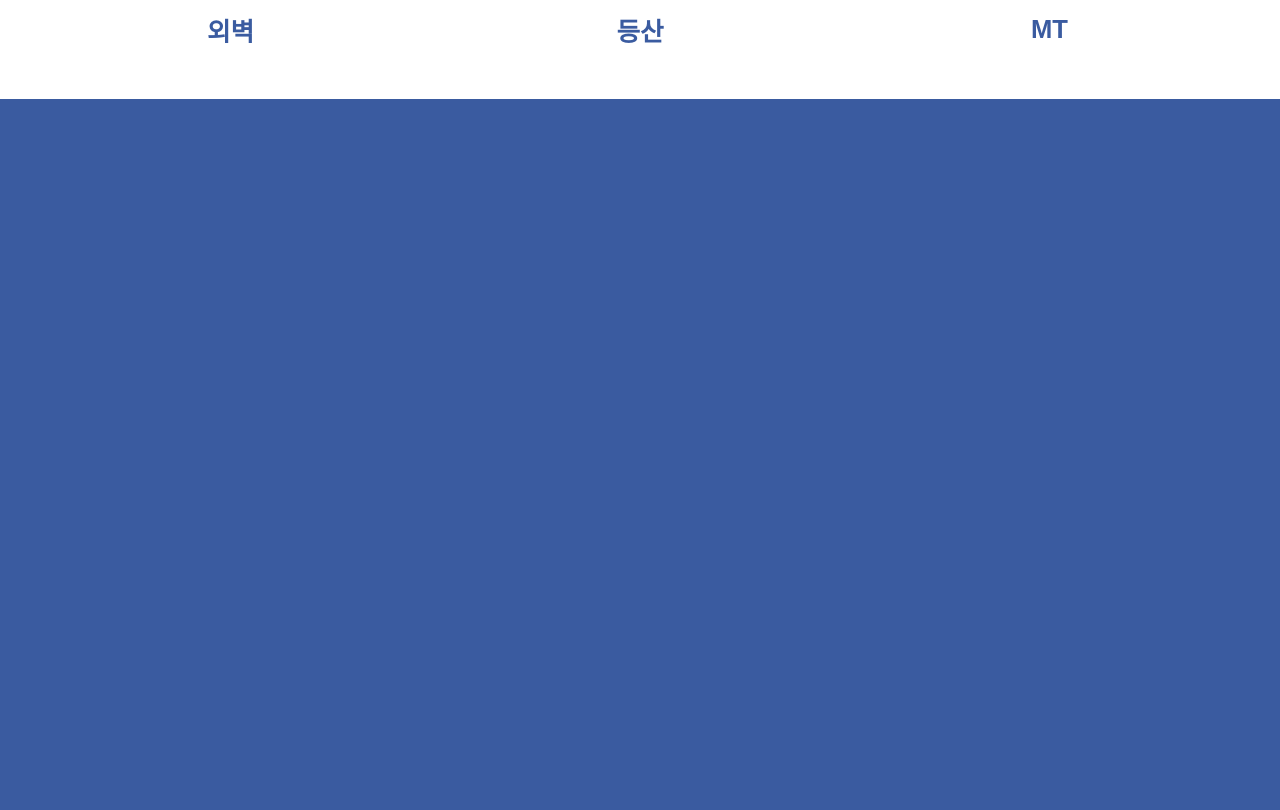
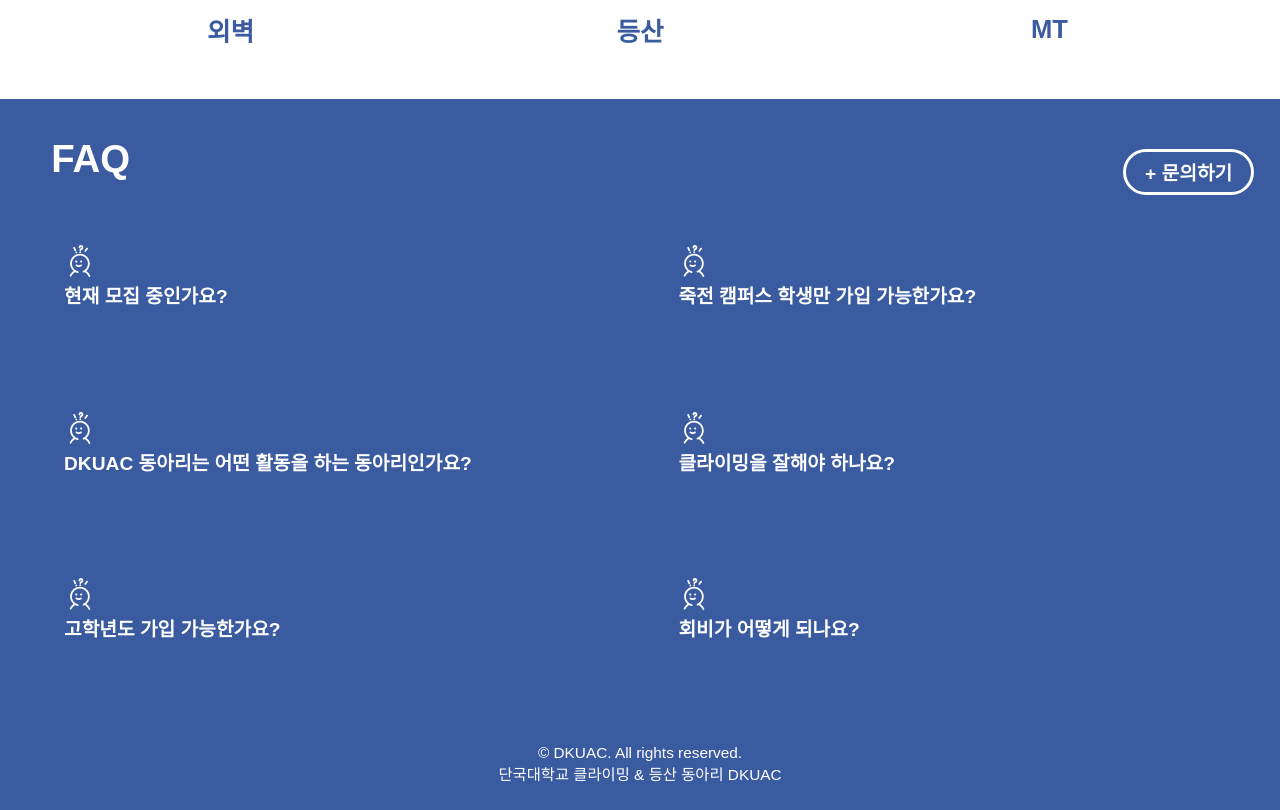
Before and after one commit to seonghoon1201/dkuac_fe, a React (Create React App) app: page / in a window 1280 px wide. Shown: the part 2704-3514 px from the top of the page. Before the commit the page ends 2803 px from the top, so only its background shows below. Built offline with nearby package versions, Linux system fonts and the light colour scheme; no server answers; the HTML template or start-up script is replaced by a standard one.

Commit message:
add_faq_and_footer

```diff
--- a/src/App.js
+++ b/src/App.js
@@ -8,6 +8,7 @@ import Equipment from "./pages/Equipment";
 import People from "./pages/People";
 import Contact from "./pages/Contact";
 import Header from "./components/Header";
+import Footer from "./components/Footer";
 import userInfoStore from "./stores/userInfoStore";
 import { authAxios, basicAxios } from "./api/axios";
 import "./App.css";
@@ -51,6 +52,7 @@ function App() {
           <Route path="/login" element={isLoggedIn ? <Home /> : <Login />} />
           <Route path="/signup" element={isLoggedIn ? <Home /> : <SignUp />} />
         </Routes>
+        <Footer/>
       </div>
     </Router>
   );
--- /dev/null
+++ b/src/components/Footer/index.js
@@ -0,0 +1,15 @@
+import React from "react";
+import styles from "./styles";
+
+function Footer() {
+  return (
+    <footer style={styles.footer}>
+      <div style={styles.footerContent}>
+        <p style={styles.footerText}>© DKUAC. All rights reserved.</p>
+        <p style={styles.footerText}>단국대학교 클라이밍 & 등산 동아리 DKUAC</p>
+      </div>
+    </footer>
+  );
+}
+
+export default Footer;
--- /dev/null
+++ b/src/components/Footer/styles.js
@@ -0,0 +1,23 @@
+const styles = {
+    footer: {
+      backgroundColor: "#3a5ba0",
+      color: "white",
+      padding: "2vw",
+      textAlign: "center",
+      position: "relative",
+      bottom: 0,
+      width: "100%",
+      boxSizing: "border-box",
+    },
+    footerContent: {
+      maxWidth: "1200px",
+      margin: "0 auto",
+    },
+    footerText: {
+      margin: "0",
+      fontSize: "1.2vw",
+      fontWeight: "400",
+    },
+  };
+
+  export default styles;
--- a/src/pages/Home/index.js
+++ b/src/pages/Home/index.js
@@ -1,11 +1,11 @@
-import React from "react";
+import React, { useState } from "react";
 import teddyBear from "../../images/teddy_bear.png";
 import explain1 from "../../images/explain_1.png";
 import explain2 from "../../images/explain_2.png";
-import quotation from "../../images/quotation.png"; // 큰따옴표 이미지 추가
 import activity1 from "../../images/activity1.png";
 import activity2 from "../../images/activity2.png";
 import activity3 from "../../images/activity3.png";
+import faqImage from "../../images/faq.png";
 import styles from "./styles";
 import { Link } from "react-router-dom";
 import ReviewBox from "../../components/ReviewBox";
@@ -47,6 +47,33 @@ const activities = [
     name: "MT",
   },
 ];
+
+const faqs = [
+  { question: "현재 모집 중인가요?", answer: "네 2학기 부원은 9월 30일까지 모집 예정입니다!" },
+  { question: "죽전 캠퍼스 학생만 가입 가능한가요?", answer: "천안 캠퍼스 학생도 가입 가능합니다!" },
+  { question: "DKUAC 동아리는 어떤 활동을 하는 동아리인가요?", answer: "저희 DKUAC는 클라이밍과 등산 활동을 하는 운동 동아리입니다. 클라이밍은 외벽과 볼더링 활동을 진행하며 등산 활동은 학교를 기준으로 멀지 않은 산들을 골라 활동을 진행합니다. 활동은 클라이밍과 등산 활동을 매주 번갈아가며 진행하고 있으며, 볼더링 활동은 클라이밍 활동 주간 중 평일에 최대 2번 진행하고, 외벽 활동은 클라이밍 활동 주간 중 주말 중에 하루 진행합니다. 또한 등산 활동은 등산 활동 주간 중 주말에 하루 진행하고 있습니다:)" },
+  { question: "클라이밍을 잘해야 하나요?", answer: "클라이밍을 한 번도 해보지 않으셨어도 들어오셔도 됩니다! 실제로 클라이밍 경험이 없으신 분들이 대부분이니 부담갖지 마시고 지원해 주세요! 오시면 잘 알려드립니다:)" },
+  { question: "고학년도 가입 가능한가요?", answer: "고학년 분들도 가입 가능합니다!" },
+  { question: "회비가 어떻게 되나요?", answer: "회비는 학기 당 10,000원입니다!" }
+];
+
+function FAQItem({ faq }) {
+  const [isOpen, setIsOpen] = useState(false);
+
+  const toggleFAQ = () => {
+    setIsOpen(!isOpen);
+  };
+
+  return (
+    <div style={styles.faqItem} onClick={toggleFAQ}>
+      <img src={faqImage} alt="FAQ" style={styles.faqImage} />
+      <div style={styles.faqQuestion}>
+        {faq.question}
+      </div>
+      {isOpen && <div style={styles.faqAnswer}>{faq.answer}</div>}
+    </div>
+  );
+}
 
 function Home() {
   const handleButtonClick = () => {
@@ -107,6 +134,19 @@ function Home() {
           ))}
         </div>
       </div>
+      <div style={styles.faqSection}>
+        <div style={styles.faqHeader}>
+          <div style={styles.faqTitle}>FAQ</div>
+          <Link to="/contact" style={styles.faq_moreButton}>
+            + 문의하기
+          </Link>
+        </div>
+        <div style={styles.faqContainer}>
+          {faqs.map((faq, index) => (
+            <FAQItem key={index} faq={faq} />
+          ))}
+        </div>
+      </div>
     </div>
   );
 }
--- a/src/pages/Home/styles.js
+++ b/src/pages/Home/styles.js
@@ -197,6 +197,75 @@ const styles = {
     fontWeight: "800",
     marginTop: "1vw",
   },
+  faqSection: {
+    backgroundColor: "#3a5ba0",
+    color: "white",
+    padding: "2vw",
+    textAlign: "left",
+    minHeight: "50vh",
+    display: "flex",
+    flexDirection: "column",
+    justifyContent: "center",
+  },
+  faqTitle: {
+    fontSize: "3vw",
+    color: "white",
+    marginBottom: "2vw",
+    marginLeft: "2vw",
+    fontWeight: "600",
+  },
+  faqContainer: {
+    display: "flex",
+    flexWrap: "wrap",
+    justifyContent: "center",
+    alignItems: "center",
+    gap: "2vw",
+  },
+  faqItem: {
+    backgroundColor: "#3a5ba0",
+    borderRadius: "1vw",
+    padding: "2vw",
+    width: "calc(50% - 2vw)",
+    marginBottom: "2vw",
+    boxSizing: "border-box",
+    cursor: "pointer",
+    transition: "all 0.3s",
+  },
+  faqImage: {
+    width: "2.5vw",
+    height: "auto",
+    marginRight: "1vw",
+  },
+  faqQuestion: {
+    fontSize: "1.5vw",
+    fontWeight: "600",
+    display: "flex",
+    alignItems: "center",
+    justifyContent: "flex-start",
+  },
+  faqAnswer: {
+    marginTop: "1vw",
+    fontSize: "1.2vw",
+  },
+  faqHeader: {
+    display: "flex",
+    justifyContent: "space-between",
+    alignItems: "center",
+    width: "100%",
+    padding: "1vw 0",
+  },
+  faq_moreButton: {
+    color: "white",
+    textDecoration: "none",
+    fontSize: "1.5vw",
+    fontWeight: "bold",
+    cursor: "pointer",
+    border: "3px solid white",
+    borderRadius: "25px",
+    padding: "0.5vw 1.5vw",
+    display: "inline-block",
+    transition: "background-color 0.3s, color 0.3s",
+  }
 };
 
 export default styles;
--- a/src/pages/Schedules/index.jsx
+++ b/src/pages/Schedules/index.jsx
@@ -23,11 +23,7 @@ function Schedules() {
   const calendarRef = useRef(null);
 
   const formattingDate = (date) => {
-    return date
-      .toLocaleString()
-      .split(" 오")[0]
-      .replaceAll(". ", "-")
-      .replaceAll(".", "");
+    return format(date, 'yyyy-MM-dd');
   };
 
   const formattedDate = formattingDate(selectedDate);
@@ -53,7 +49,6 @@ function Schedules() {
     const fetchAllEvents = async () => {
       try {
         const response = await basicAxios.get("/schedule");
-        // Ensure allEvents is always an array
         setAllEvents(Array.isArray(response.data) ? response.data : []);
       } catch (error) {
         console.error("Error fetching all events:", error);
@@ -97,6 +92,7 @@ function Schedules() {
       const response = await authAxios.post("/schedule", newEvent);
       const createdEvent = response.data;
       setDayEvents([...dayEvents, createdEvent]);
+      setAllEvents([...allEvents, createdEvent]);
       setIsPopupOpen(false);
       setNewEventTitle("");
       setNewEventContent("");
@@ -113,6 +109,7 @@ function Schedules() {
         },
       });
       setDayEvents(dayEvents.filter((event) => event.id !== eventId));
+      setAllEvents(allEvents.filter((event) => event.id !== eventId));
     } catch (error) {
       console.error("Error deleting event:", error);
       alert("일정 삭제에 실패했습니다. 다시 시도하거나 관리자에게 문의하세요.");
@@ -131,14 +128,14 @@ function Schedules() {
           <div style={styles.calendarContainer} ref={calendarRef}>
             <div style={styles.calendarWrapper}>
               <Calendar
-                sytle={styles.calendar}
+                style={styles.calendar}
                 onChange={handleDateChange}
                 value={selectedDate}
                 tileContent={({ date }) => {
                   const formattedDate = format(date, "yyyy-MM-dd");
                   const hasEvent = Array.isArray(allEvents) &&
                                     allEvents.some(event => event.date === formattedDate);
-                  return hasEvent ? <div style={{ color: "#ff0000", textAlign: "center", marginTop: "0.5rem" }}>•</div> : null;
+                  return hasEvent ? <div style={styles.eventDot}>•</div> : null;
                 }}
                 formatShortWeekday={formatShortWeekday}
                 showNeighboringMonth={false}
--- a/src/pages/Schedules/styles.js
+++ b/src/pages/Schedules/styles.js
@@ -31,6 +31,11 @@ const styles = {
   },
   calendar: {
     width: "800px",
+  },
+  eventDot: {
+    color: "#ff0000",
+    textAlign: "center",
+    marginTop: "0.5rem",
   },
   selectedDateContainer: {
     width: "100%",
```
Also changed, not shown: src/images/faq.png (added).
